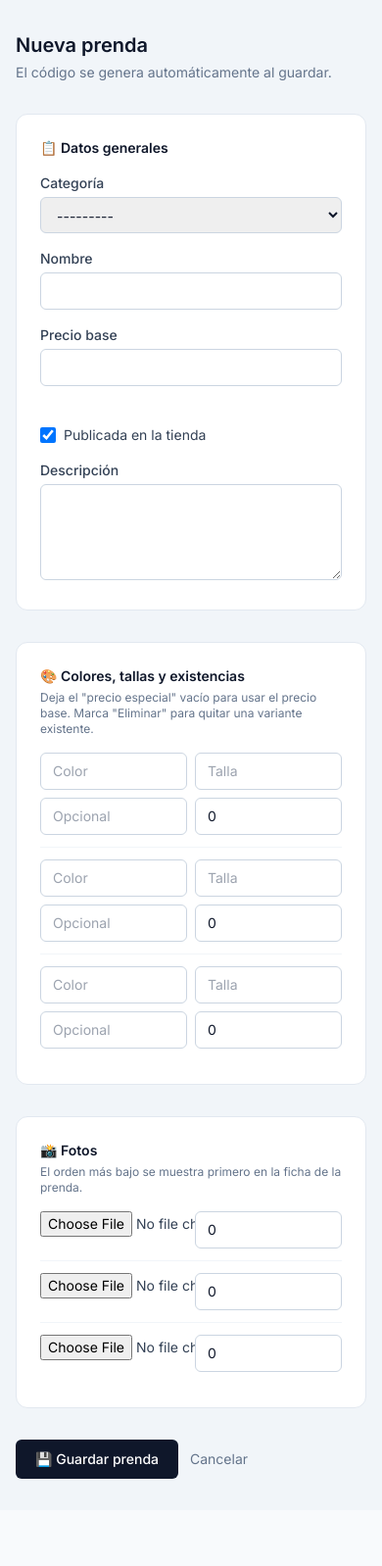
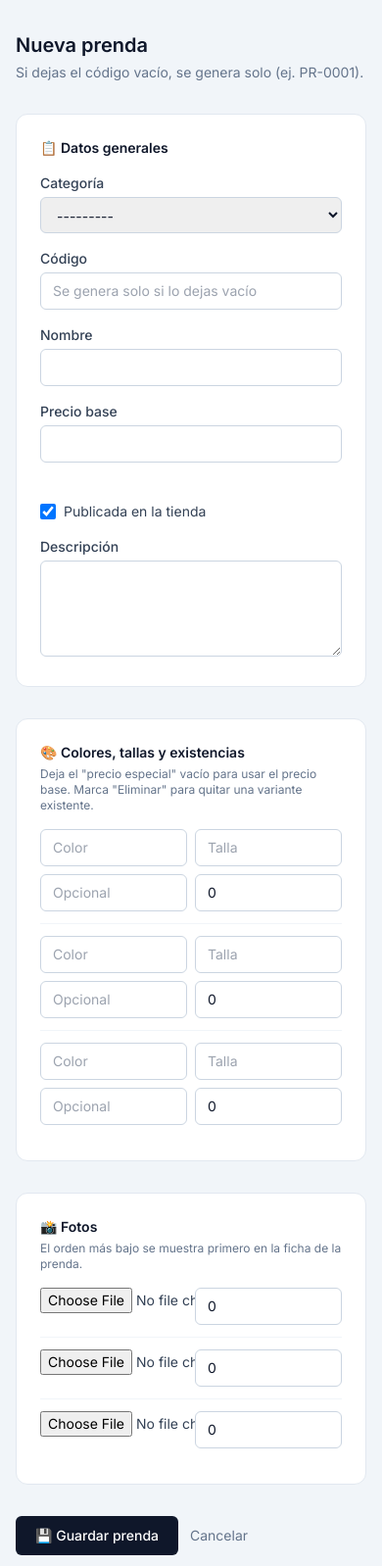
Before and after one commit to fkconsulting235/clothingStore, a Django app: page /panel/prendas/nueva/ in a window 390 px wide; the page is wider, and only the part inside the window is pictured. Shown: the part 168-1766 px from the top of that part at 98% size. Before the commit the page ends 1677 px from the top of that part, so only its background shows below. Run offline with Django 5.2, Linux system fonts and the light colour scheme; a user stored in the database is signed in; tables that the repository leaves empty hold one stand-in row (values such as "Sample post"); some libraries are stand-ins or nearby versions.

Commit message:
Botón para mostrar/ocultar contraseña y código de prenda editable
- Login del panel: ícono de ojito para ver la contraseña mientras se
  escribe (ya era responsive, solo se agregó el toggle).
- Formulario de prendas: el código (ej. PR-0001) ahora se puede editar
  tanto al crear como al editar, en vez de generarse fijo.

```diff
--- a/apps/dashboard/forms.py
+++ b/apps/dashboard/forms.py
@@ -14,9 +14,10 @@
 class ProductForm(forms.ModelForm):
     class Meta:
         model = Product
-        fields = ['category', 'name', 'description', 'base_price', 'is_active']
+        fields = ['category', 'code', 'name', 'description', 'base_price', 'is_active']
         widgets = {
             'category': forms.Select(attrs={'class': INPUT_CLASSES}),
+            'code': forms.TextInput(attrs={'class': INPUT_CLASSES, 'placeholder': 'Se genera solo si lo dejas vacío'}),
             'name': forms.TextInput(attrs={'class': INPUT_CLASSES}),
             'description': forms.Textarea(attrs={'class': INPUT_CLASSES, 'rows': 4}),
             'base_price': forms.NumberInput(attrs={'class': INPUT_CLASSES, 'step': '0.01', 'min': 0}),
@@ -24,6 +25,7 @@
         }
         labels = {
             'category': 'Categoría',
+            'code': 'Código',
             'name': 'Nombre',
             'description': 'Descripción',
             'base_price': 'Precio base',
--- a/templates/dashboard/product_form.html
+++ b/templates/dashboard/product_form.html
@@ -2,7 +2,7 @@
 
 {% block content %}
     <h1 class="text-xl font-semibold text-slate-900 mb-1">{% if product.pk %}Editar prenda{% else %}Nueva prenda{% endif %}</h1>
-    {% if product.pk %}<p class="text-sm text-slate-500 mb-6">Código {{ product.code }}</p>{% else %}<p class="text-sm text-slate-500 mb-6">El código se genera automáticamente al guardar.</p>{% endif %}
+    <p class="text-sm text-slate-500 mb-6">Si dejas el código vacío, se genera solo (ej. PR-0001).</p>
 
     <form method="post" enctype="multipart/form-data" class="space-y-8">
         {% csrf_token %}
@@ -14,6 +14,11 @@
                     <label class="block text-sm font-medium text-slate-700 mb-1">{{ form.category.label }}</label>
                     {{ form.category }}
                     {% if form.category.errors %}<p class="text-xs text-red-600 mt-1">{{ form.category.errors|join:", " }}</p>{% endif %}
+                </div>
+                <div>
+                    <label class="block text-sm font-medium text-slate-700 mb-1">{{ form.code.label }}</label>
+                    {{ form.code }}
+                    {% if form.code.errors %}<p class="text-xs text-red-600 mt-1">{{ form.code.errors|join:", " }}</p>{% endif %}
                 </div>
                 <div>
                     <label class="block text-sm font-medium text-slate-700 mb-1">{{ form.name.label }}</label>
```
Also changed, not shown: templates/dashboard/login.html (+27 -2 lines).
